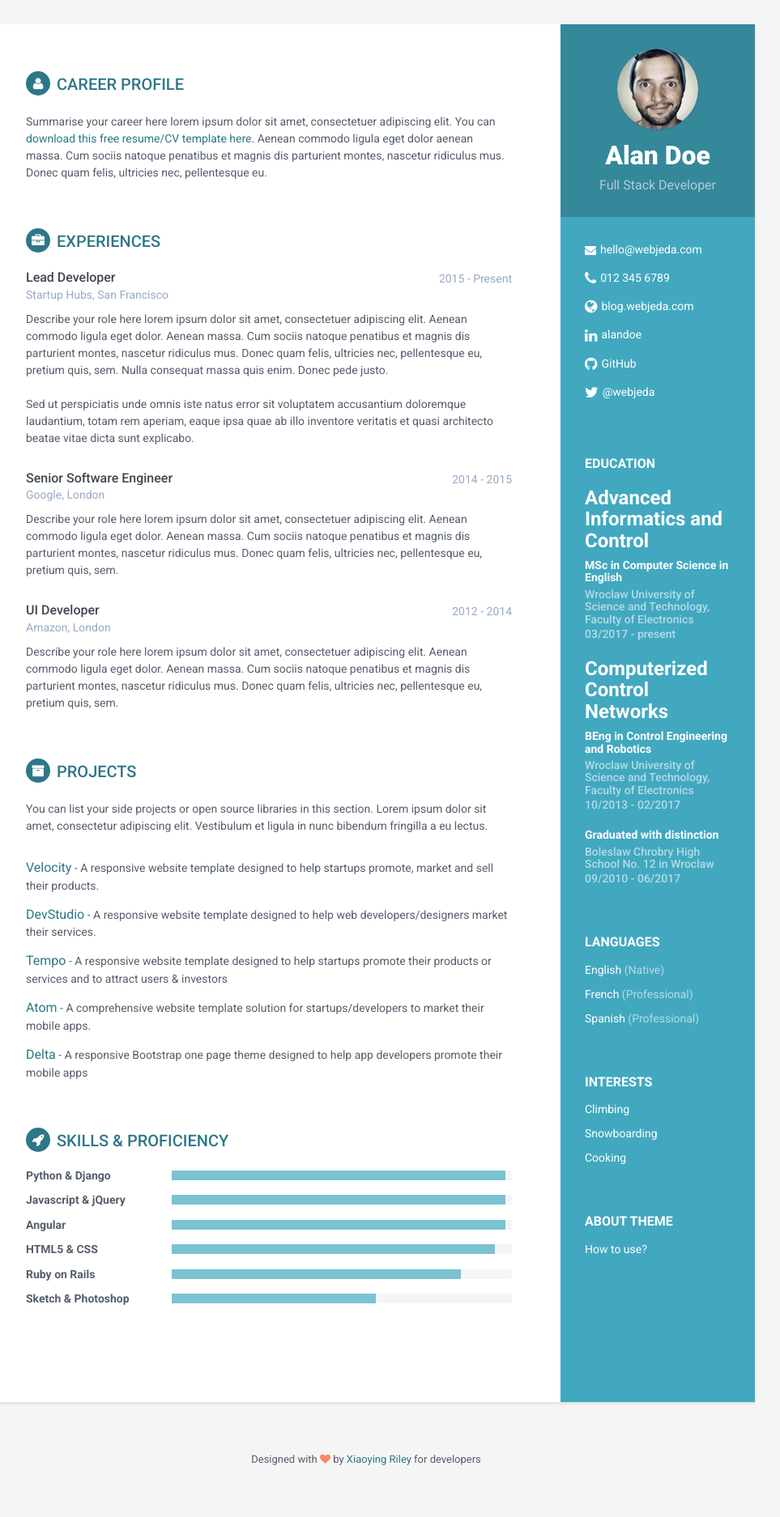
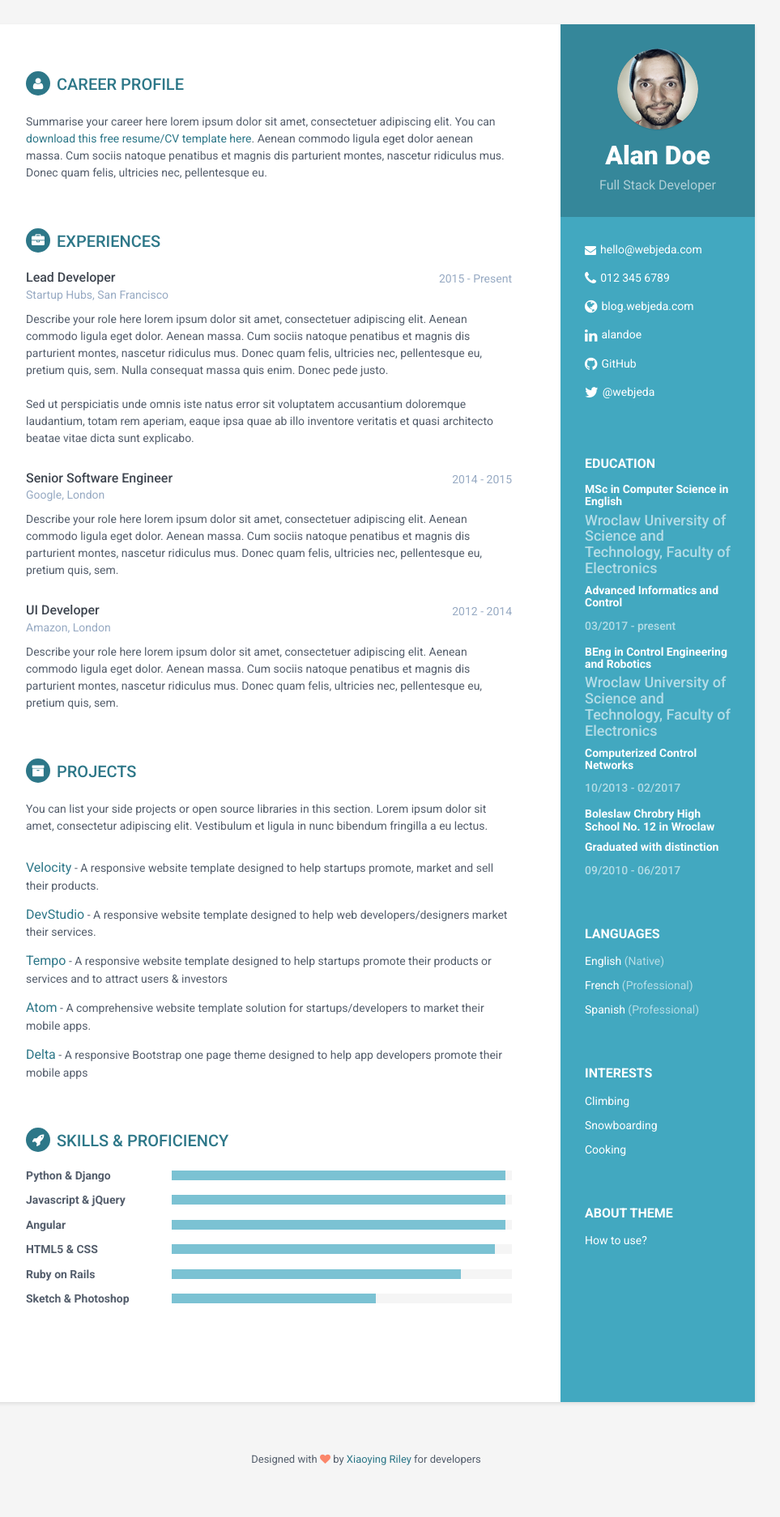
Before and after one commit to AdrianStrugala/AdrianStrugala.github.io, a Jekyll site: the page built from index.html, in a window 1280 px wide. Shown: the whole page at 81% size, without its empty margins (188-1151 px from the left). Built offline with Jekyll 4.4.1, drawn with Linux system fonts in a browser that asks for light colours.

Commit message:
adjusted education

```diff
--- a/_data/educations.yml
+++ b/_data/educations.yml
@@ -9,6 +9,6 @@
   speciality: Computerized Control Networks
   time: 10/2013 - 02/2017
 - education:
-  university: Boleslaw Chrobry High School No. 12 in Wroclaw
-  degree: Graduated with distinction
+  degree: Boleslaw Chrobry High School No. 12 in Wroclaw
+  speciality: Graduated with distinction
   time: 09/2010 - 06/2017
--- a/_includes/education.html
+++ b/_includes/education.html
@@ -5,9 +5,9 @@
 
   {% for education in site.data.educations %}
     <div class="item">
-	  <h3 class="speciality">{{ education.speciality }}</h3>
       <h4 class="degree">{{ education.degree }}</h4>
-      <h5 class="meta">{{ education.university }}</h5>
+      <h4 class="meta">{{ education.university }}</h4>
+	  <h5 class="speciality">{{ education.speciality }}</h5>
       <div class="time">{{ education.time }}</div>
     </div><!--//item-->
   {% endfor %}
```
